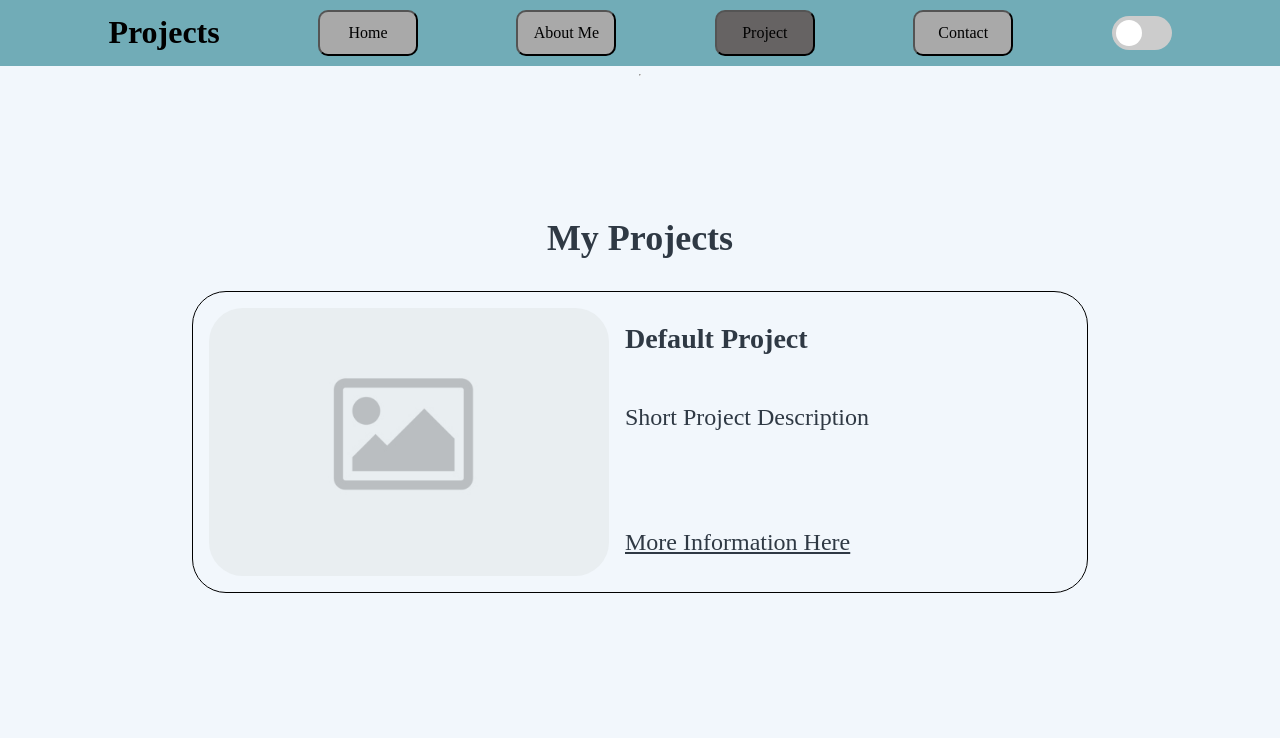
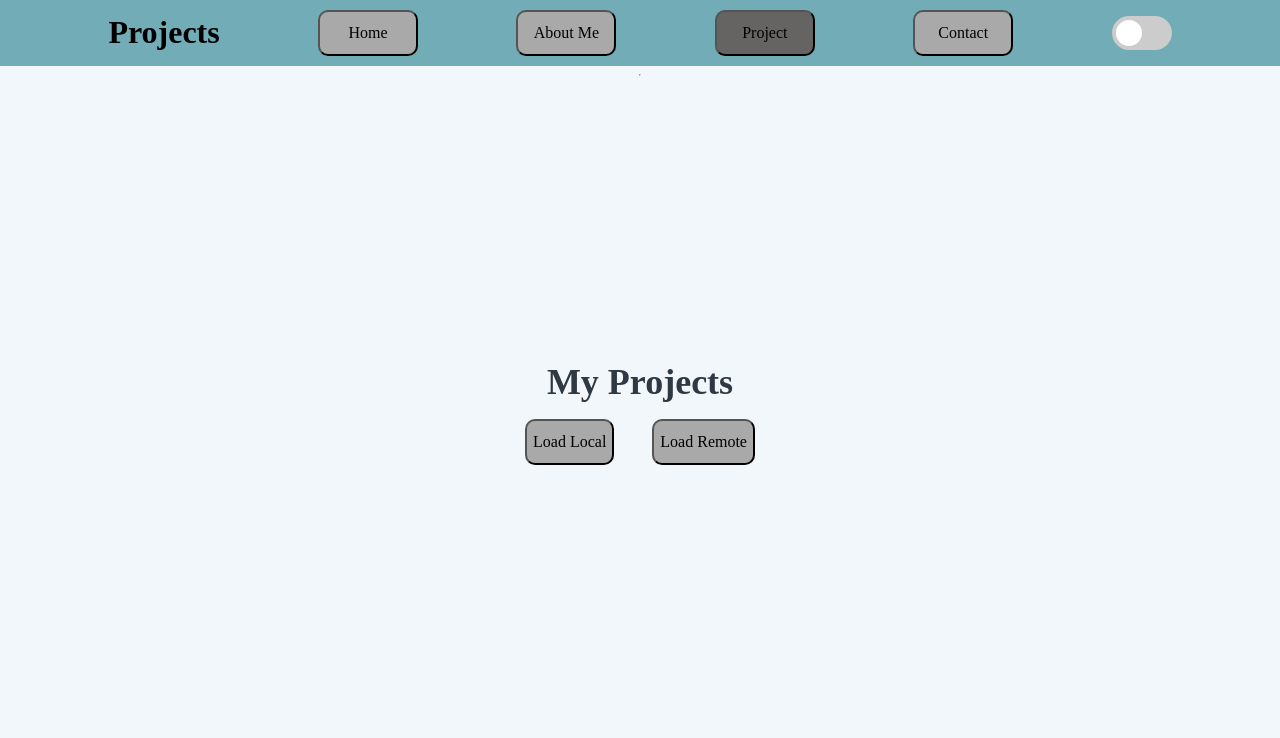
Before and after one commit to miyatakazuya/cse134-hw5, a plain HTML site: page pages/project-new.html in a window 1280 px wide. Shown: the top 738 px of the page. Drawn offline with Linux system fonts and the light colour scheme.

Commit message:
feat: Added Local and Remote data feature

```diff
--- a/css/pages.css
+++ b/css/pages.css
@@ -62,6 +62,11 @@ footer nav {
     /* text-shadow: 1px 1px 1px #fff; */
 }
 
+.big {
+    width: auto;
+    margin: 1rem;
+}
+
 .main_button:hover {
     background-color: white;
     transform: scale(1.1, 1.1)
--- a/pages/project-new.html
+++ b/pages/project-new.html
@@ -29,11 +29,12 @@
 
     <content-body>
         <h2>My Projects</h2>
+        <div class="buttons">
+            <button class="main_button big" id="local" name="local">Load Local</button>
+            <button class="main_button big" id="remote" name="remote">Load Remote</button>
+        </div>
+
         <div id="parent">
-            <project-card></project-card>
-
-
-
             <!-- Harcoded Version of Markup: -->
             <!-- <project-card data-header="Triton UAS" data-image-default="../images/toothless_small.png" data-image-alt="../images/istari.jpg">
                 <p class="description">As a software lead for Triton UAS, I designed and programmed autonomous flight systems.
@@ -69,6 +70,7 @@
 
     <script src="../scripts/theme.js"></script>
     <script src="../scripts/project-card.js "></script>
+    <script src="../scripts/dataloading.js "></script>
 
     <script>
       document.getElementsByClassName("slider")[0].style.display = "block";
```
